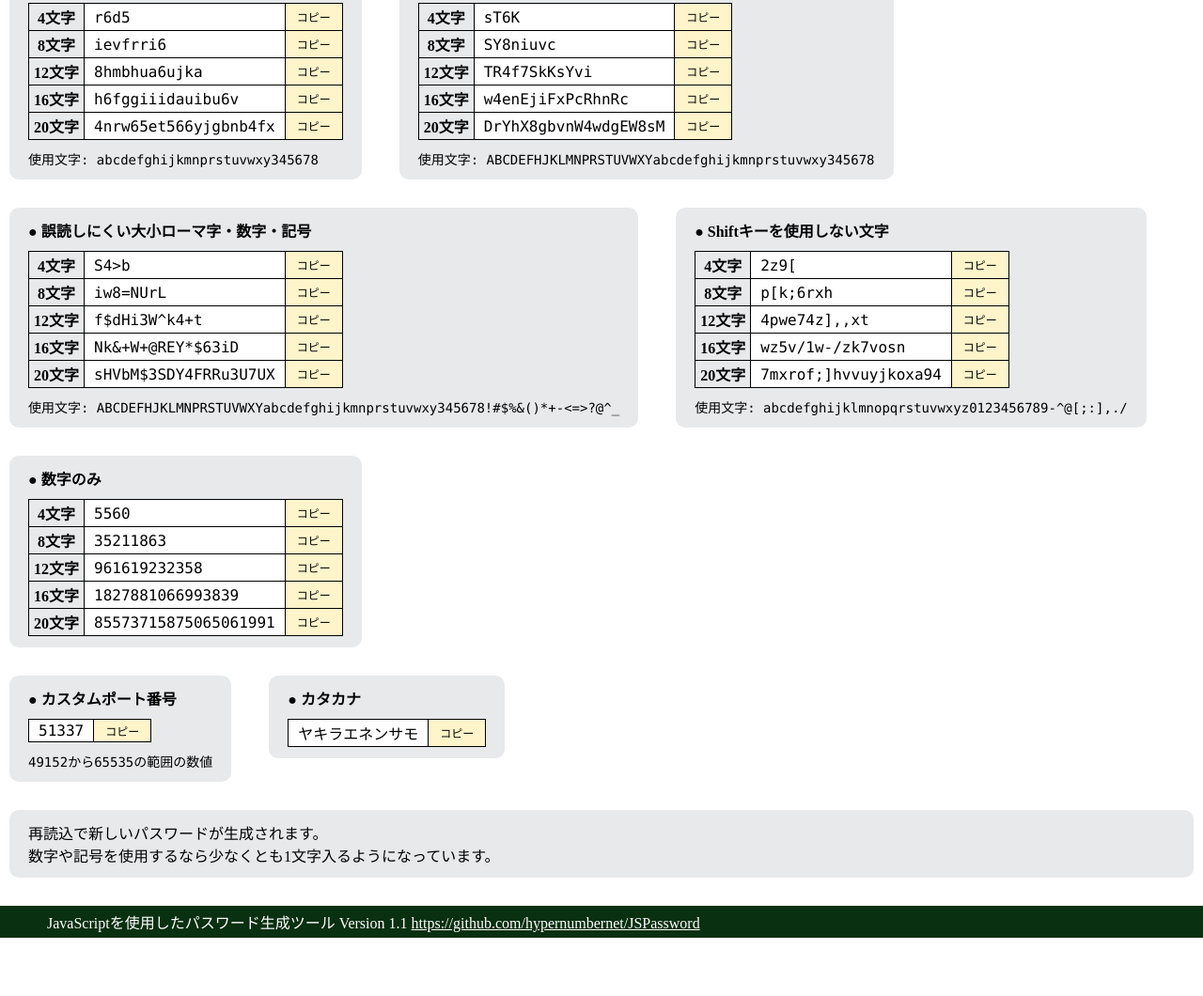
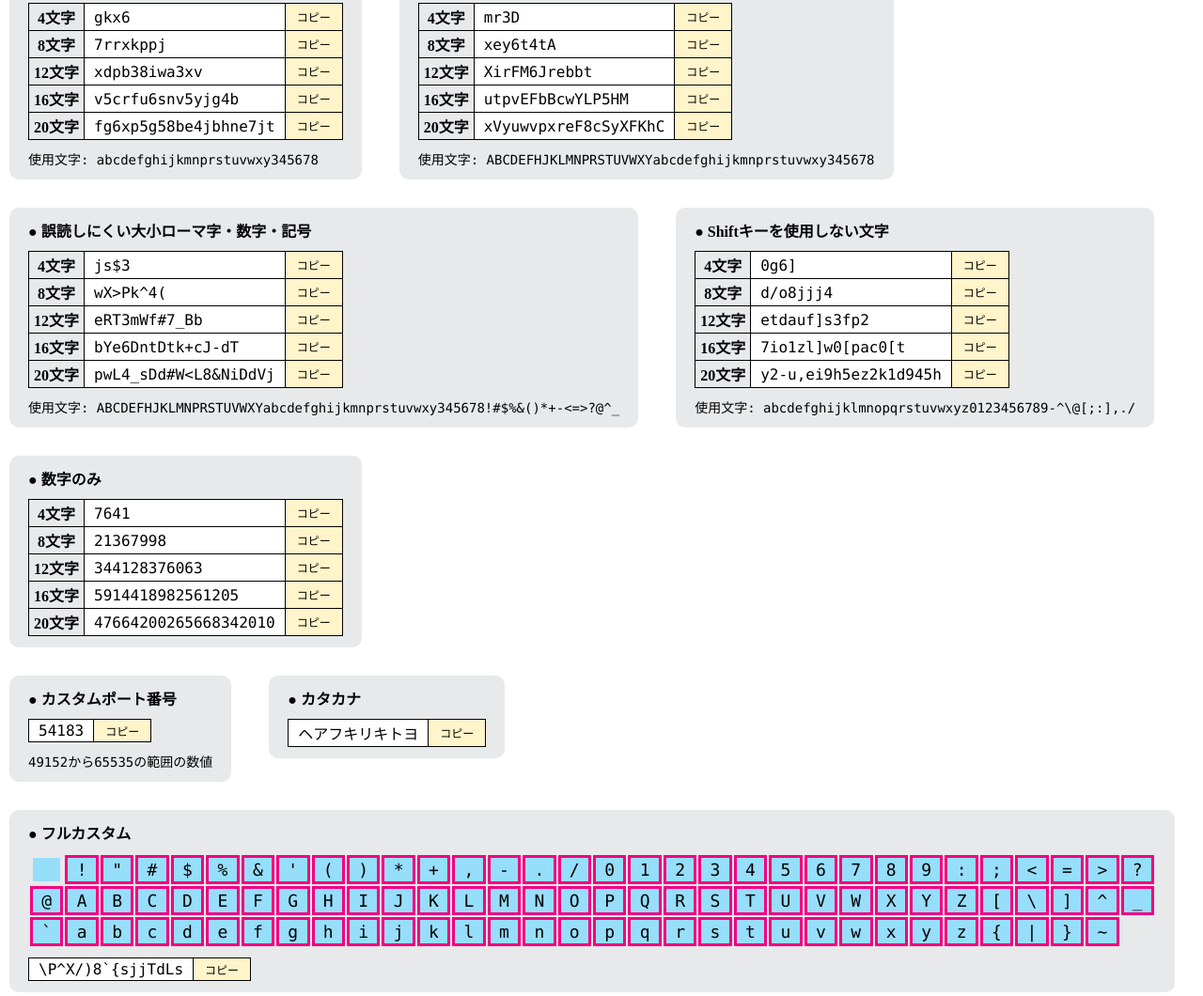
Before and after one commit to hypernumbernet/JSPassword, a plain HTML site: page JSPassword.html in a window 1280 px wide. Shown: the part 361-1421 px from the top of the page at 94% size. Before the commit the page ends 1359 px from the top, so only its background shows below. Drawn offline with Linux system fonts and the light colour scheme.

Commit message:
added full custom password generator

```diff
--- a/JSPassword.html
+++ b/JSPassword.html
@@ -2,7 +2,8 @@
 <meta charset="UTF-8">
 <title>JSPassword</title>
 <script>
-function foreach(selector, func) {
+var $ = {}
+$.foreach = function(selector, func) {
     var targets = document.querySelectorAll(selector);
     for (let i in targets){
         if (targets.hasOwnProperty(i)) {
@@ -10,14 +11,14 @@ function foreach(selector, func) {
         }
     }
 }
-var $id = document.getElementById.bind(document)
-var $create = document.createElement.bind(document)
+$.id = document.getElementById.bind(document)
+$.create = document.createElement.bind(document)
 var OPT = {
     NEED_NUM : 1,
     NEED_SYMBOL_NUM : 2,
     NO_1ST_SYMBOL : 4,
 }
-var CHARS = {
+var CHR = {
     UPPER : "ABCDEFGHIJKLMNOPQRSTUVWXYZ",
     LOWER : "abcdefghijklmnopqrstuvwxyz",
     NUMERIC : "0123456789",
@@ -27,28 +28,28 @@ var CHARS = {
     EASY_3 : "ABCDEFHJKLMNPRSTUVWXYabcdefghijkmnprstuvwxy345678!#$%&()*+-<=>?@^_",
     KATAKANA : "アイウエオカキクケコサシスセソタチツテトナニヌネノハヒフヘホマミムメモヤユヨラリスレロワヲン",
 }
-CHARS.NO_SHIFT = CHARS.LOWER + CHARS.NUMERIC + "-^\@[;:],./"
-CHARS.ALPHANUMERIC = CHARS.UPPER + CHARS.LOWER + CHARS.NUMERIC
-CHARS.ALL = CHARS.UPPER + CHARS.LOWER + CHARS.NUMERIC + CHARS.SYMBOLS
-CHARS.FOR_SCRIPT = CHARS.ALPHANUMERIC + "!#$%&()*+,-./:;<=>?[]^_{|}~"
-var TR_CHARACTERS = "文字"
-var TR_COPY = "コピー"
-var TR_USING = "使用文字"
+CHR.NO_SHIFT = CHR.LOWER + CHR.NUMERIC + "-^\\@[;:],./"
+CHR.ALPHANUMERIC = CHR.UPPER + CHR.LOWER + CHR.NUMERIC
+CHR.ALL = CHR.UPPER + CHR.LOWER + CHR.NUMERIC + CHR.SYMBOLS
+CHR.FOR_SCRIPT = CHR.ALPHANUMERIC + "!#$%&()*+,-./:;<=>?[]^_{|}~"
+var TR = {
+    CHARACTERS : "文字",
+    COPY : "コピー",
+    USING : "使用文字",
+    DETAIL_SCRIPT : "不使用記号: \\\"'`@",
+}
 var copiedTimer
-function myRnd() {
-    return Math.random()
-}
 function getPass(n, o) {
     var l = o.length
     var p = ""
     for (var i = 0; i < n; i++)
-        p += o.charAt(Math.floor(l * myRnd()))
+        p += o.charAt(Math.floor(l * Math.random()))
     return p
 }
 function makePass(n, o, m) {
     for (var i = 0; i < 10000; ++i) {
         p = getPass(n, o)
-        if (m !== OPT.NO_1ST_SYMBOL && $id("except-1st-symbol").checked) {
+        if (m !== OPT.NO_1ST_SYMBOL && $.id("except-1st-symbol").checked) {
             if (p[0].match(/[^A-Za-z0-9]/)) {
                 continue
             }
@@ -67,18 +68,18 @@ function makePass(n, o, m) {
     }
 }
 function randomInt(start, end) {
-    return start + Math.floor(myRnd() * (end - start + 1))
+    return start + Math.floor(Math.random() * (end - start + 1))
 }
 function hideCopied() {
-    var copied = $id("copied")
+    var copied = $.id("copied")
     copied.style.left = "-1000px"
     copied.style.top = "-1000px"
     clearTimeout(copiedTimer)
 }
 function popupCopied(event) {
-    var pwd = this.parentElement.querySelector(".pwd-txt").innerText
+    var pwd = this.parentElement.querySelector(".pwd-txt").textContent
     navigator.clipboard.writeText(pwd)
-    var copied = $id("copied")
+    var copied = $.id("copied")
     var copiedWid = copied.offsetWidth
     var copiedHei = copied.offsetHeight
     var scX = window.scrollX
@@ -89,54 +90,109 @@ function popupCopied(event) {
     copiedTimer = setTimeout(hideCopied, 5000)
 }
 function addRow(tbobj, hrtxt, psw) {
-    var trobj = $create("tr")
-    var col0 = $create("th")
-    col0.innerText = hrtxt
+    var trobj = $.create("tr")
+    var col0 = $.create("th")
+    col0.textContent = hrtxt
     trobj.appendChild(col0)
-    var col1 = $create("td")
-    col1.innerText = psw
+    var col1 = $.create("td")
+    col1.textContent = psw
     col1.className = "pwd-txt"
     trobj.appendChild(col1)
-    var col2 = $create("td")
+    var col2 = $.create("td")
     col2.className = "copy-btn"
     trobj.appendChild(col2)
     tbobj.appendChild(trobj)
 }
 function drawTable(id, pwdString, pwdOption) {
-    var table = $id(id)
-    var tbody = $create("tbody")
+    const tbody = $.create("tbody")
     for (var i = 4; i <= 20; i += 4) {
-        addRow(tbody, i + TR_CHARACTERS, makePass(i, pwdString, pwdOption))
+        addRow(tbody, i + TR.CHARACTERS, makePass(i, pwdString, pwdOption))
     }
+    const table = $.id(id)
     table.innerHTML = ''
     table.appendChild(tbody)
 }
+function makeFullCustom() {
+    let passStr = ""
+    $.foreach(".ascii-on", function(ele){
+        passStr += ele.textContent
+    })
+    $.id("full-custom").textContent = makePass(16, passStr, OPT.NO_1ST_SYMBOL)
+}
+function drawAsciiTable() {
+    const tbody = $.create("tbody")
+    const tr1 = $.create("tr")
+    const col1 = $.create("td")
+    const cls = "ascii-char ascii-on"
+    col1.className = "ascii-char ascii-off"
+    col1.textContent = " "
+    tr1.appendChild(col1)
+    for (let i = 33; i < 64; ++i) {
+        const col = $.create("td")
+        col.className = cls
+        col.textContent = String.fromCharCode(i)
+        tr1.appendChild(col)
+    }
+    tbody.appendChild(tr1)
+    const tr2 = $.create("tr")
+    for (let i = 64; i < 96; ++i) {
+        const col = $.create("td")
+        col.className = cls
+        col.textContent = String.fromCharCode(i)
+        tr2.appendChild(col)
+    }
+    tbody.appendChild(tr2)
+    const tr3 = $.create("tr")
+    for (let i = 96; i < 127; ++i) {
+        const col = $.create("td")
+        col.className = cls
+        col.textContent = String.fromCharCode(i)
+        tr3.appendChild(col)
+    }
+    tbody.appendChild(tr3)
+    $.id("ascii-table").appendChild(tbody)
+    $.foreach(".ascii-char", function(ele){
+        ele.onclick = function() {
+            if (ele.classList.contains("ascii-on")) {
+                ele.classList.replace("ascii-on", "ascii-off")
+            }
+            else {
+                ele.classList.replace("ascii-off", "ascii-on")
+            }
+            makeFullCustom()
+        }
+    })
+}
 function generate() {
-    var copied = $id("copied")
-    copied.onclick = hideCopied
-    drawTable("pt00", CHARS.ALPHANUMERIC, OPT.NEED_NUM)
-    drawTable("pt01", CHARS.ALL, OPT.NEED_SYMBOL_NUM)
-    drawTable("pt-for-script", CHARS.FOR_SCRIPT, OPT.NEED_SYMBOL_NUM)
-    $id("detail-for-script").innerText = "不使用記号: \\\"'`@"
-    drawTable("pt02", CHARS.EASY_1, OPT.NEED_NUM)
-    $id("detail02").innerText = TR_USING + ": " + CHARS.EASY_1
-    drawTable("pt03", CHARS.EASY_2, OPT.NEED_NUM)
-    $id("detail03").innerText = TR_USING + ": " + CHARS.EASY_2
-    drawTable("pt04", CHARS.EASY_3, OPT.NEED_SYMBOL_NUM)
-    $id("detail04").innerText = TR_USING + ": " + CHARS.EASY_3
-    drawTable("pt-not-shift", CHARS.NO_SHIFT, OPT.NEED_SYMBOL_NUM)
-    $id("detail-not-shift").innerText = TR_USING + ": " + CHARS.NO_SHIFT
-    drawTable("pt-numeric", CHARS.NUMERIC)
-    $id("custom-port").innerText = randomInt(49152, 65535)
-    $id("katakana").innerText = makePass(8, CHARS.KATAKANA, OPT.NO_1ST_SYMBOL)
-    foreach(".copy-btn", function(ele){
-        ele.innerText = TR_COPY
+    $.id("copied").onclick = hideCopied
+    drawTable("pt00", CHR.ALPHANUMERIC, OPT.NEED_NUM)
+    drawTable("pt01", CHR.ALL, OPT.NEED_SYMBOL_NUM)
+    drawTable("pt-for-script", CHR.FOR_SCRIPT, OPT.NEED_SYMBOL_NUM)
+    $.id("detail-for-script").textContent = TR.DETAIL_SCRIPT
+    drawTable("pt02", CHR.EASY_1, OPT.NEED_NUM)
+    $.id("detail02").textContent = TR.USING + ": " + CHR.EASY_1
+    drawTable("pt03", CHR.EASY_2, OPT.NEED_NUM)
+    $.id("detail03").textContent = TR.USING + ": " + CHR.EASY_2
+    drawTable("pt04", CHR.EASY_3, OPT.NEED_SYMBOL_NUM)
+    $.id("detail04").textContent = TR.USING + ": " + CHR.EASY_3
+    drawTable("pt-not-shift", CHR.NO_SHIFT, OPT.NEED_SYMBOL_NUM)
+    $.id("detail-not-shift").textContent = TR.USING + ": " + CHR.NO_SHIFT
+    drawTable("pt-numeric", CHR.NUMERIC)
+    $.id("custom-port").textContent = randomInt(49152, 65535)
+    $.id("katakana").textContent = makePass(8, CHR.KATAKANA, OPT.NO_1ST_SYMBOL)
+    $.foreach(".copy-btn", function(ele){
+        ele.textContent = TR.COPY
         ele.onclick = popupCopied
     })
+    makeFullCustom()
 }
+window.addEventListener('load', drawAsciiTable)
 window.addEventListener('load', generate)
 </script>
 <style type="text/css">
+table {
+    border-collapse: collapse;
+}
 th,td {
     border: solid 1px;
     padding: 2px 5px;
@@ -147,8 +203,29 @@ th,td {
     background-color: white;
     padding: 2px 10px;
 }
-table {
-    border-collapse: collapse;
+.ascii-char {
+    font-size: 18px;
+    font-family: "Consolas", monospace;
+    background-color: #96defa;
+    text-align: center;
+    width: 20px;
+    height: 20px;
+    user-select: none;
+}
+.ascii-on {
+    border: 3px solid #f20080;
+}
+.ascii-off {
+    border: 3px solid #e7e9eb;
+}
+.ascii-char:hover {
+    background-color: #ffaf61;
+    cursor: pointer;
+}
+#ascii-table {
+    margin-bottom: 10px;
+    border-collapse: separate;
+    border-spacing: 2px;
 }
 td.copy-btn {
     background-color: #fff4ca;
@@ -156,6 +233,7 @@ td.copy-btn {
     font-size: 12px;
     width: 50px;
     text-align: center;
+    user-select: none;
 }
 td.copy-btn:hover {
     background-color: #ffaf61;
@@ -253,7 +331,7 @@ footer a {
 <div id="copied">コピーしました</div>
 <div class="header">
     <h1>JSPassword</h1>
-    <input type="button" value="再生成" onclick="generate();">
+    <input type="button" value="再生成" onclick="generate()">
     <p class="input-except-1st-symbol"><label><input type="checkbox" checked id="except-1st-symbol">先頭を記号にしない</label></p>
 </div>
 <div style="height: 54px"></div>
@@ -311,6 +389,15 @@ footer a {
             <td class="copy-btn"></td>
     </table>
 </div>
+<div class="blk" style="clear:both">
+    <h3>● フルカスタム</h3>
+    <table id="ascii-table"></table>
+    <table>
+        <tr>
+            <td id="full-custom" class="pwd-txt"></td>
+            <td class="copy-btn"></td>
+    </table>
+</div>
 <p class="explanation">
     再読込で新しいパスワードが生成されます。<br>
     数字や記号を使用するなら少なくとも1文字入るようになっています。
```
